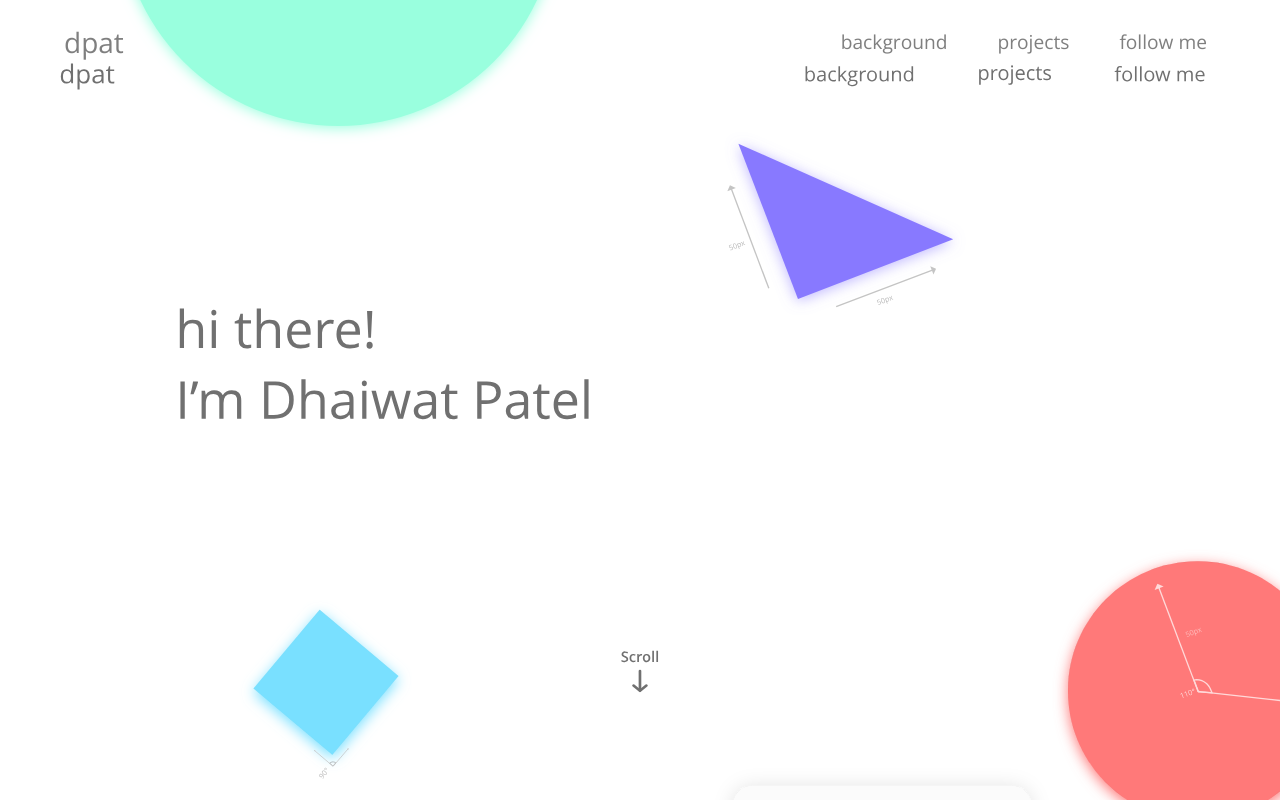
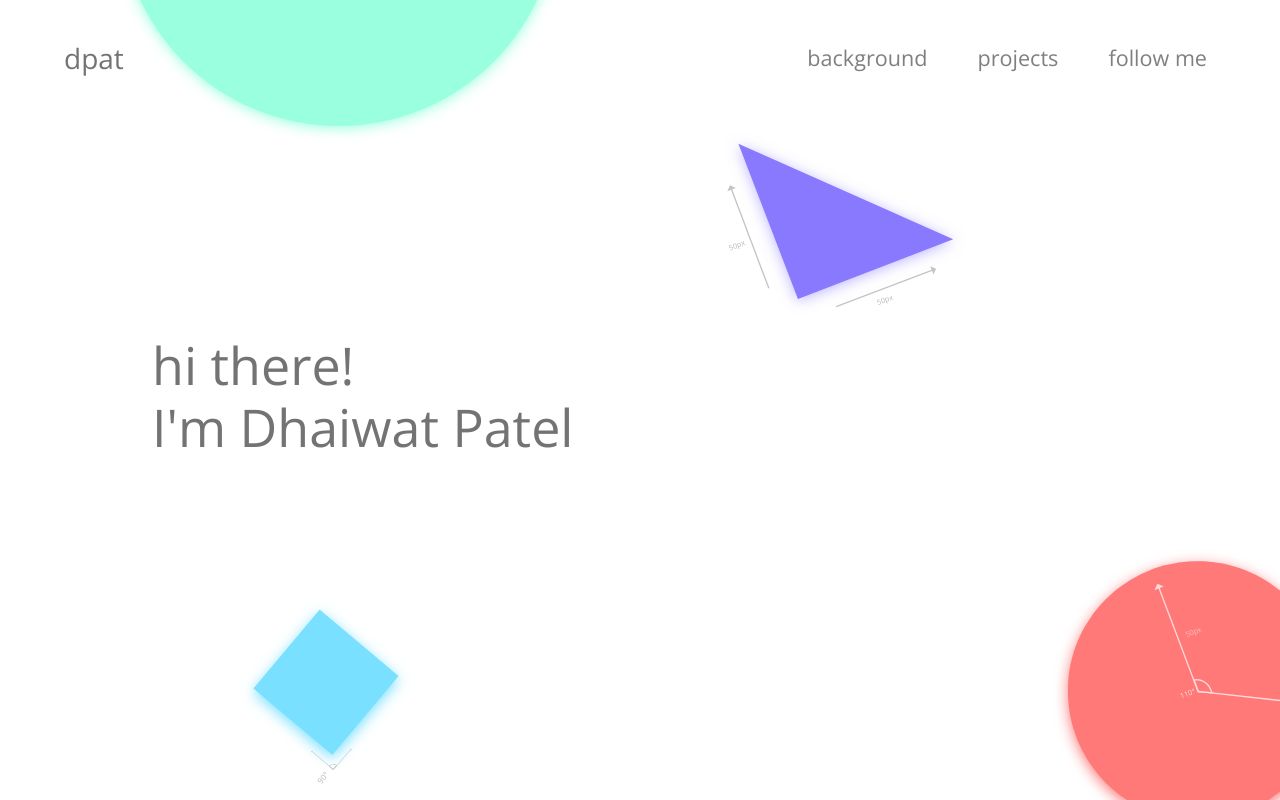
Before and after one commit to Dpat09/dpat09.github.io, a plain HTML site: page index.html in a window 1280 px wide. Drawn offline with nearby package versions, Linux system fonts and the light colour scheme.

Commit message:
progress alas

```diff
--- a/_bootstrapOverride.sass
+++ b/_bootstrapOverride.sass
@@ -3,19 +3,24 @@
     color: #FF7979
     text-shadow: 0px 3px 6px rgba(255,121,121,.5)
 
+%spearmintHighlight
+    transition: .25s ease
+    color: #99FFDE
+    text-shadow: 0px 3px 6px #99FFDE
+
 .navbar
-    padding: 1rem 3rem 1rem 4rem
+    padding: 2rem 3rem 1rem 4rem
 
 .navbar-light
     .navbar-brand:hover
         @extend %redHighlightShadow
 
     .navbar-brand
-        color: rgba(0,0,0,.5)
+        color: rgba(0,0,0,.55)
         font-size: 1.75em
 
 .navbar-light .navbar-nav
-    font-size: 1.2em
+    font-size: 1.35em
     .nav-link
         padding-left: 25px
         padding-right: 25px
--- /dev/null
+++ b/_custom.sass
@@ -0,0 +1,7 @@
+.introName
+    // font-size: 3.5em
+    text-align: left
+    margin: 4.5em 0 0 1em
+
+.resume-btn-background
+    background: url(./Resources/shapeSVGs/Download-Resume-btn.svg)
--- a/_global.sass
+++ b/_global.sass
@@ -1,7 +1,16 @@
+%defColorAndFont
+    color: rgba(0,0,0,.55)
+    font-family: 'Open Sans', 'Helvetica Neue', sans
+
 body
     font-family: 'Open Sans'
-    background: url(./Resources/WholeMockupEdit.svg)
+    background: url(./Resources/bkgWithShapes.svg)
     background-size: cover
 
 h1
-    font-family: 'Segoe UI', 'Roboto', 'Open Sans', 'Helvetica Neue', sans
+    @extend %defColorAndFont
+    font-size: 3.25em
+
+h2
+    @extend %defColorAndFont
+    font-size: 2.25em
--- a/index.html
+++ b/index.html
@@ -16,7 +16,7 @@
 </head>
 
 <body>
-
+    <!-- Navigation Bar -->
     <nav class="navbar navbar-expand-lg navbar-light">
         <a class="navbar-brand" href="#">dpat</a>
         <div id="navbarNavDropdown" class="navbar-collapse collapse">
@@ -34,6 +34,19 @@
         </div>
     </nav>
 
+    <!-- Home/Title -->
+    <div class="row">
+        <div class="container">
+            <div id="home" class="col-sm-12">
+                <h1 class="introName">
+                    hi there! <br />
+                    I'm Dhaiwat Patel
+                </h1>
+            </div>
+        </div>
+    </div>
+
+
     <script src="https://ajax.googleapis.com/ajax/libs/jquery/3.3.1/jquery.min.js"></script>
     <script src="https://stackpath.bootstrapcdn.com/bootstrap/4.1.3/js/bootstrap.min.js" integrity="sha384-ChfqqxuZUCnJSK3+MXmPNIyE6ZbWh2IMqE241rYiqJxyMiZ6OW/JmZQ5stwEULTy"
         crossorigin="anonymous"></script>
--- a/main.sass
+++ b/main.sass
@@ -1,2 +1,3 @@
 @import _global
 @import _bootstrapOverride
+@import _custom
```
Also changed, not shown: main.css, 1 other file.
